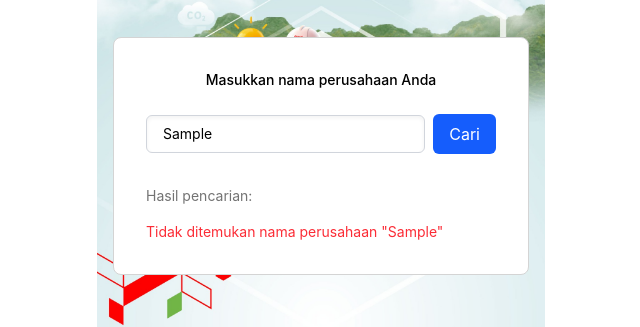
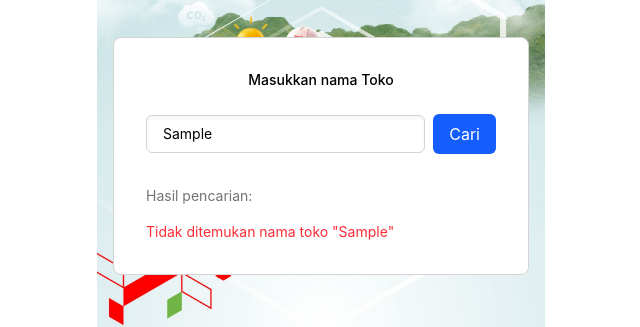
Before and after one commit to fasfashan/scg-event-2025, a React (Vite) app: page / in a window 1280 px wide. Both pictures are taken after typing "Sample" into the empty fields and a click on the button "Cari". Shown: the part 171-498 px from the top of the page, without its empty margins (319-959 px from the left). Built offline with nearby package versions, Linux system fonts and the light colour scheme.

Commit message:
update login component text for clarity; change perusahaan to Toko

```diff
--- a/src/components/Login.jsx
+++ b/src/components/Login.jsx
@@ -40,7 +40,7 @@ function Login() {
   return (
     <div className="bg-white rounded-lg mt-40 border border-neutral-300 p-8 relative">
       <h1 className="text-sm font-medium text-center mb-6">
-        Masukkan nama perusahaan Anda
+        Masukkan nama Toko
       </h1>
 
       <form onSubmit={handleSearch}>
@@ -69,7 +69,7 @@ function Login() {
 
           {searchResults.length === 0 ? (
             <p className="text-red-500 text-sm">
-              Tidak ditemukan nama perusahaan "{searchTerm}"
+              Tidak ditemukan nama toko "{searchTerm}"
             </p>
           ) : (
             <ul className="divide-y divide-gray-200">
```
